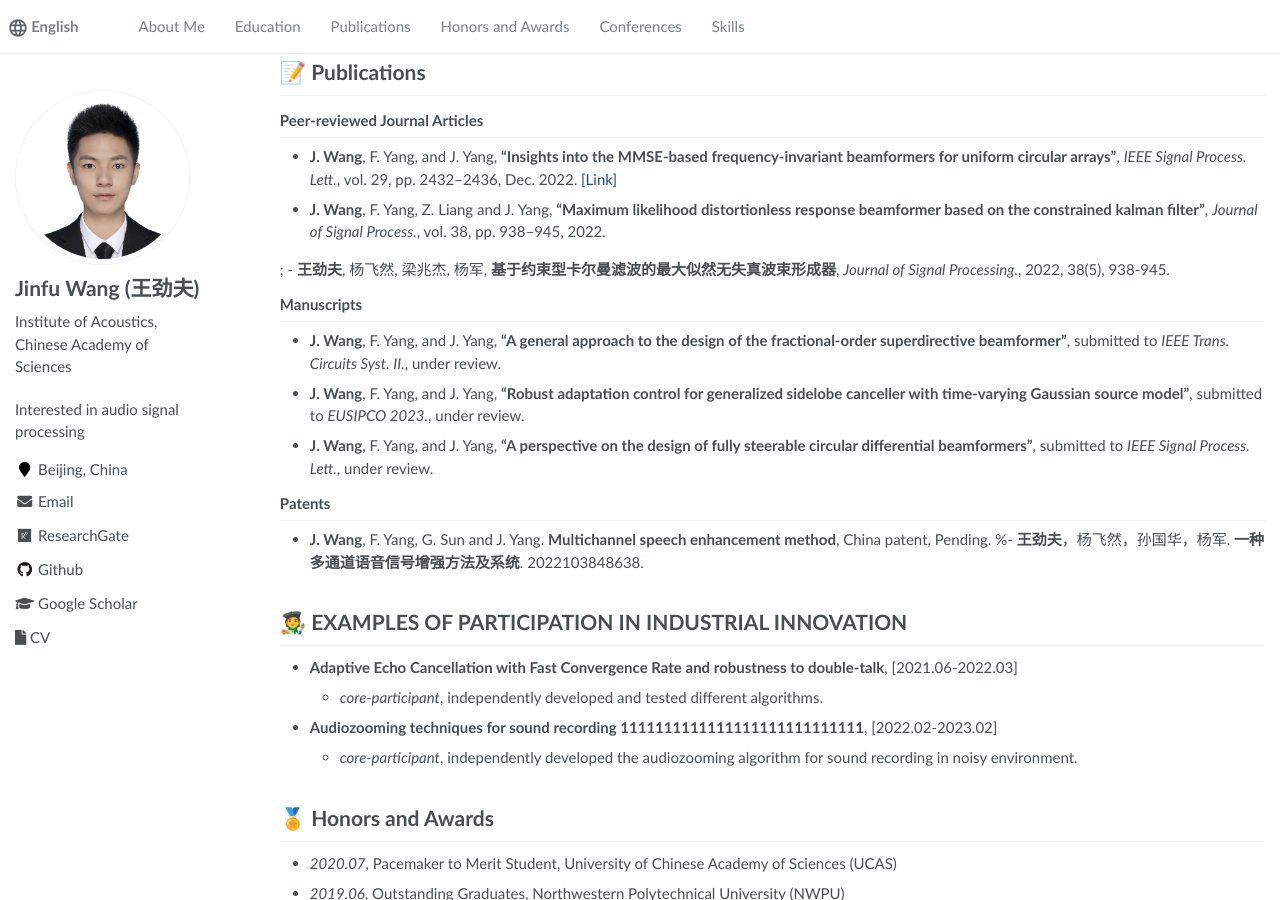
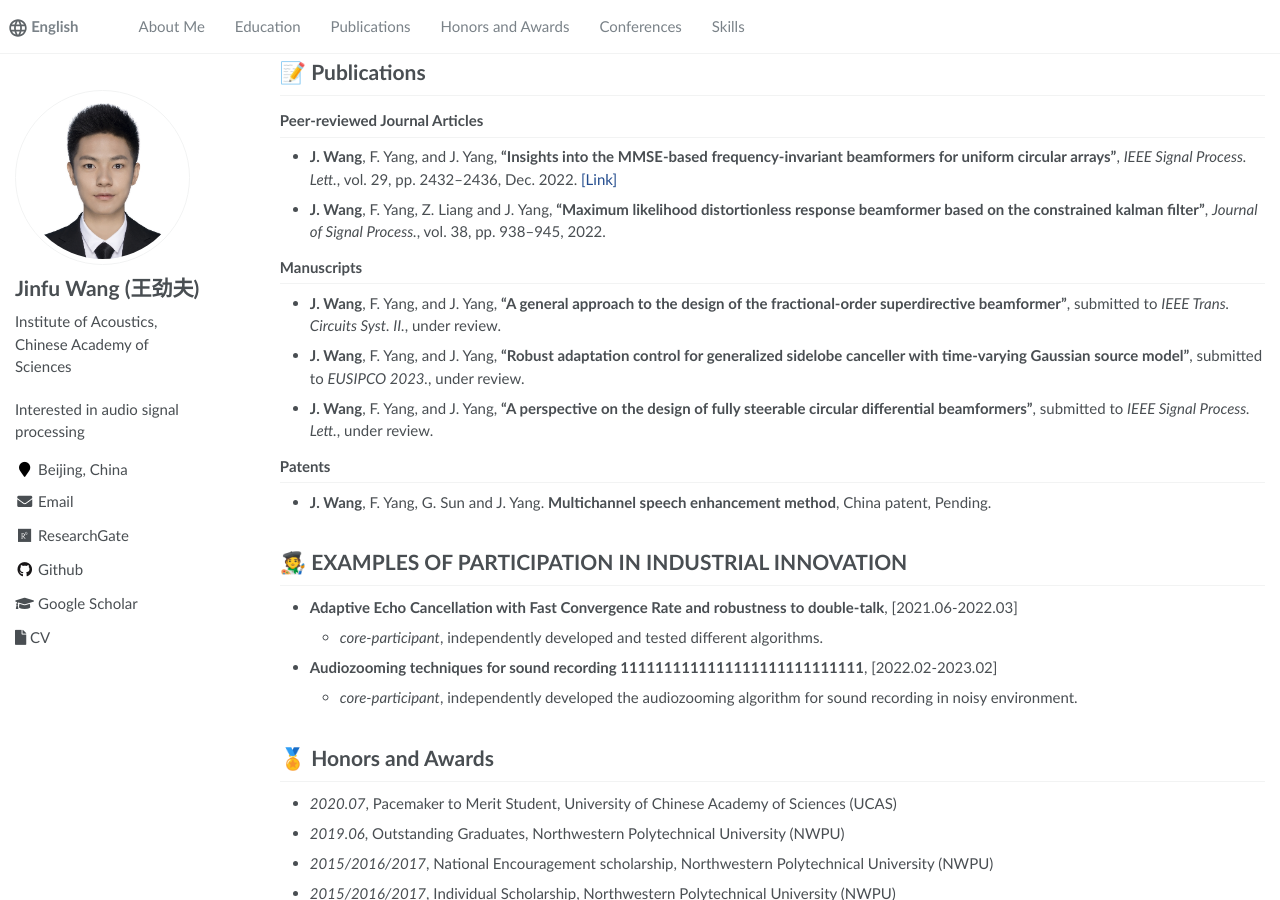
Before and after one commit to 875441459/875441459.github.io, a Jekyll site: the page built from _pages/about.md, in a window 1280 px wide and 900 px high, scrolled down 323 px. Built offline with Jekyll 4.4.1, drawn with Linux system fonts in a browser that asks for light colours.

Commit message:
Update about.md

```diff
--- a/_pages/about.md
+++ b/_pages/about.md
@@ -38,8 +38,6 @@ My research focuses on **microphone array processing**, **(semi-)blind speech se
 
 - **J. Wang**, F. Yang, Z. Liang and J. Yang, **"Maximum likelihood distortionless response beamformer based on the constrained kalman filter"**, *Journal of Signal Process.*,  vol. 38, pp. 938–945, 2022.
 
-; - **王劲夫**, 杨飞然, 梁兆杰, 杨军, **基于约束型卡尔曼滤波的最大似然无失真波束形成器**, *Journal of Signal Processing.*, 2022, 38(5), 938-945.
-
 
 ### Manuscripts
 ---
@@ -50,7 +48,6 @@ My research focuses on **microphone array processing**, **(semi-)blind speech se
 ### Patents
 ---
 - **J. Wang**, F. Yang, G. Sun and J. Yang. **Multichannel speech enhancement method**, China patent, Pending.
-%- **王劲夫**，杨飞然，孙国华，杨军. **一种多通道语音信号增强方法及系统**. 2022103848638.
 
 
 <span class='anchor' id="Expe"></span>
```
